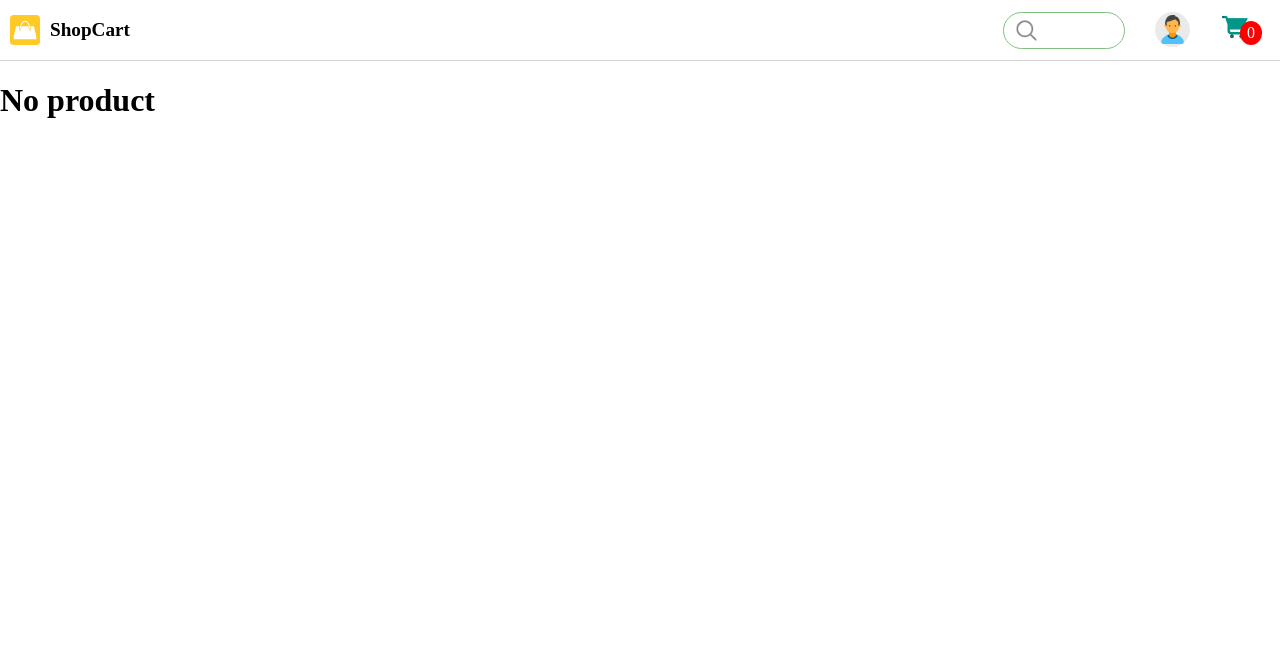
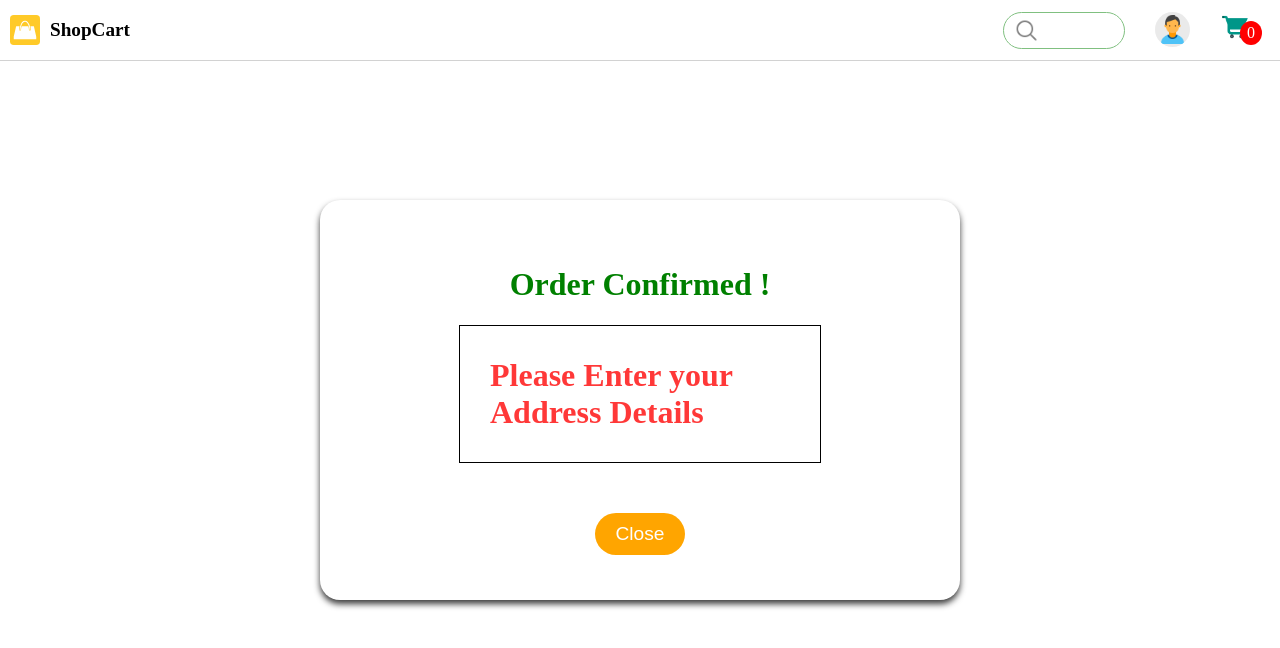
Before and after one commit to vimal-ram-k/reskill-assignment, a React (Vite) app: page /order in a window 1280 px wide. Shown: the top 648 px of the page. Built offline with nearby package versions, Linux system fonts and the light colour scheme; no server answers.

Commit message:
Order confirmation card style

```diff
--- a/src/UI/pricedetails.tsx
+++ b/src/UI/pricedetails.tsx
@@ -3,13 +3,17 @@ import { ProductsData } from "../types/productTypes"
 import { Rootstate } from "../redux/store";
 
 
-export const PriceDetails = (props : {itemId : ProductsData [] , onCallback : () => void}) =>{
+export const PriceDetails = (props : {itemId : ProductsData [] , onCallback : () => void , OrderConfirmationFocus : () => void}) =>{
 
     const products = useSelector((state : Rootstate) => state.cart.addedItemsId);
     const total_price = Math.round(products.reduce((sum , item) => sum + (item.price * item.count) ,0))
     const discount = Math.floor(total_price % 10);
 
 
+    function getCOnfirmation (){
+        props.onCallback();
+        props.OrderConfirmationFocus();
+    }
 
     return(
 
@@ -32,7 +36,7 @@ export const PriceDetails = (props : {itemId : ProductsData [] , onCallback : ()
             <h1>Total Amount</h1>
             <h1>$ {total_price  - discount }</h1>
         </li>
-        <button className="place-order-btn" onClick={props.onCallback}>PLACE ORDER</button>
+        <button className="place-order-btn" onClick={getCOnfirmation}>PLACE ORDER</button>
         </ul>
 
 
--- a/src/UI/shippingaddresscard.tsx
+++ b/src/UI/shippingaddresscard.tsx
@@ -5,10 +5,18 @@ export const ShippingAddressDetails = () =>{
 
 
     const address = useSelector((state :Rootstate) => state.address.address);
+    const isAddressEmpty = !address || !address.name || address.name.length === 0;
 
 
     return(
         <div className=" shipping-address-card">
+            {
+                   isAddressEmpty ?
+                         <h1 className="alert">Please Enter your Address Details</h1>
+
+
+            :
+            <>
             <h1 className="header">Shipping Details : </h1>
             <address className="">
                 <h1 className="name comma">{address.name}</h1>
@@ -16,6 +24,8 @@ export const ShippingAddressDetails = () =>{
                 <h1 className="comma">{address.area}</h1>
                 <h1>{address.pincode}</h1>
             </address>
+            </>
+}
         </div>
     )
 }
--- a/src/components/orderconfimation.tsx
+++ b/src/components/orderconfimation.tsx
@@ -1,13 +1,25 @@
+import { forwardRef, useImperativeHandle, useRef } from "react"
 import { ShippingAddressDetails } from "../UI/shippingaddresscard"
 
 
-export const OrderConfirmation = (props : {onCallback : () => void}) =>{
+export type ExposeMethods = {
+    focus : () => void
+}
 
+export const OrderConfirmation = forwardRef((props : {onCallback ?: () => void }, ref ?: React.Ref<ExposeMethods>) =>{
+
+    const divref = useRef< HTMLDivElement | null>(null);
+
+    useImperativeHandle(ref , () =>({
+        focus: () => {
+            divref.current?.focus()
+        }
+    }) )
     return(
-        <div className="order-confr-container">
+        <div className="order-confr-container" ref={divref} >
             <h1 className="header">Order Confirmed !</h1>
             <ShippingAddressDetails />
             <button onClick={props.onCallback} className="pay-btn">Close</button>
         </div>
     )
-}
+})
--- a/src/main.tsx
+++ b/src/main.tsx
@@ -8,6 +8,7 @@ import { ProductPage } from './pages/productpage.tsx';
 import { Provider } from 'react-redux';
 import { Store } from './redux/store.ts';
 import { CartPage } from './pages/cartpage.tsx';
+import { OrderConfirmation } from './components/orderconfimation.tsx';
 
 
 createRoot(document.getElementById('root')!).render(
@@ -19,6 +20,8 @@ createRoot(document.getElementById('root')!).render(
         <Route path='/' element={<LandingPage />} >
         <Route path='/:id' element={<ProductPage />} />
         <Route path='cart' element={<CartPage />} />
+        <Route path='order' element={<OrderConfirmation  />} />
+
 
         </Route>
 
--- a/src/pages/cartpage.tsx
+++ b/src/pages/cartpage.tsx
@@ -1,8 +1,8 @@
 
 import { PriceDetails } from "../UI/pricedetails";
 import { ShippingAddressDetails } from "../UI/shippingaddresscard";
-import { OrderConfirmation } from "../components/orderconfimation";
-import { useState } from "react";
+import { ExposeMethods, OrderConfirmation } from "../components/orderconfimation";
+import { useRef, useState } from "react";
 import { AddOrRemoveCartProduct } from "../components/addorremovecartproduct";
 import { AddressCard } from "../components/addresscard";
 import { Rootstate } from "../redux/store";
@@ -11,6 +11,8 @@ import { useSelector } from "react-redux";
 
 
 export const CartPage = () =>{
+
+    const orderConfimationRef = useRef<ExposeMethods | null>(null)
 
     const itemsId = useSelector((state : Rootstate) => {
         return state.cart.addedItemsId;
@@ -26,6 +28,9 @@ export const CartPage = () =>{
         setShowOrderPayNow(prev => !prev)
     }
 
+    function OrderCOnfimationFOcus (){
+        orderConfimationRef.current?.focus()
+    }
 
 
     return(
@@ -63,10 +68,10 @@ export const CartPage = () =>{
         }
         </ul>
         </div>
-        <PriceDetails itemId={itemsId} onCallback ={handleShowPay} />
+        <PriceDetails itemId={itemsId} onCallback ={handleShowPay} OrderConfirmationFocus={OrderCOnfimationFOcus}/>
         {
             showOrderPaynow &&
-        <OrderConfirmation onCallback ={handleShowPay} />
+        <OrderConfirmation onCallback ={handleShowPay} ref={orderConfimationRef} />
 
         }
         </div>
--- a/src/styles/_orderconfirmation.scss
+++ b/src/styles/_orderconfirmation.scss
@@ -12,7 +12,7 @@
     justify-content: center;
     align-items: center;
     backdrop-filter: blur(10px); /* backdrop blur */
-    box-shadow: 0 4px 6px rgba(0, 0, 0, 0.1); /* optional shadow for depth */
+    box-shadow: 0 4px 6px rgba(0, 0, 0, 0.77); /* optional shadow for depth */
     border-radius: 20px ;
 
     .header{
@@ -52,3 +52,11 @@
     border: none;
     border-radius: 50px;
 }
+
+
+@media screen and (min-width : 768px) {
+    .order-confr-container{
+        width: 50dvw;
+        height: 50dvh;
+    }
+}
--- a/src/styles/_shippingaddresscard.style.scss
+++ b/src/styles/_shippingaddresscard.style.scss
@@ -16,4 +16,20 @@
 
 
     }
+
+
+   .alert{
+    color: red;
+    animation: blink 1s infinite;
+   }
+
 }
+
+
+@keyframes blink {
+    0%{
+        opacity: 0%;
+    }100%{
+        opacity: 100%;
+    }
+}
--- a/src/styles/main/main.css
+++ b/src/styles/main/main.css
@@ -212,7 +212,7 @@
   align-items: center;
   -webkit-backdrop-filter: blur(10px);
           backdrop-filter: blur(10px); /* backdrop blur */
-  box-shadow: 0 4px 6px rgba(0, 0, 0, 0.1); /* optional shadow for depth */
+  box-shadow: 0 4px 6px rgba(0, 0, 0, 0.77); /* optional shadow for depth */
   border-radius: 20px;
 }
 .order-confr-container .header {
@@ -245,6 +245,12 @@
   border-radius: 50px;
 }
 
+@media screen and (min-width: 768px) {
+  .order-confr-container {
+    width: 50dvw;
+    height: 50dvh;
+  }
+}
 .price-container-header {
   padding: 5px 0px;
   border-bottom: 1px solid black;
@@ -316,7 +322,19 @@
   font-size: 0.8rem;
   margin-left: 30px;
 }
+.shipping-address-card .alert {
+  color: red;
+  animation: blink 1s infinite;
+}
 
+@keyframes blink {
+  0% {
+    opacity: 0%;
+  }
+  100% {
+    opacity: 100%;
+  }
+}
 body {
   padding: 0;
   margin: 0;
```
Also changed, not shown: 1 other file (tests, documents, lock files or other folders).
